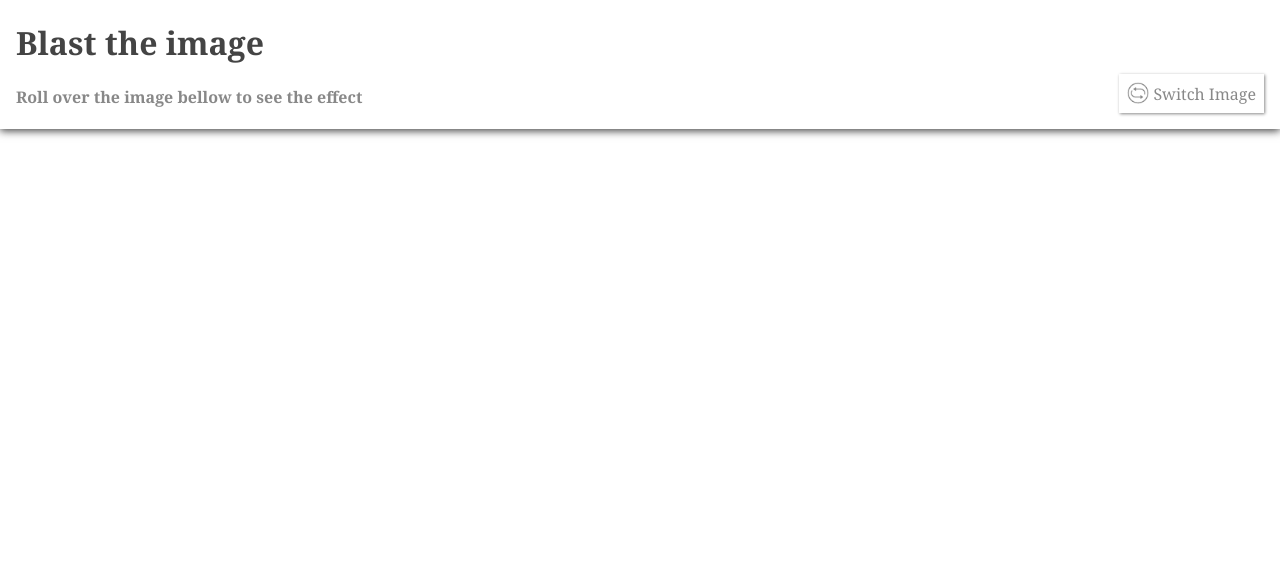
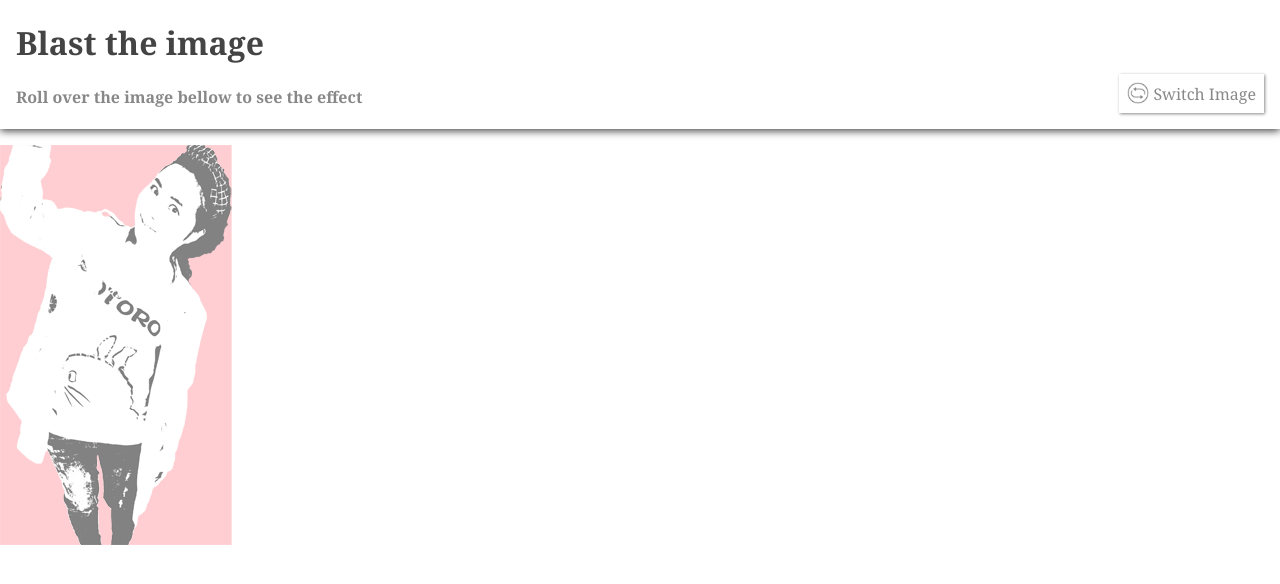
Before and after one commit to Hackbit/angularattack2017-kzhang, an Angular app: page / in a window 1280 px wide. Shown: the top 584 px of the page. Built offline with nearby package versions, Linux system fonts and the light colour scheme.

Commit message:
draw img on canvas

```diff
--- a/src/app/file.service.ts
+++ b/src/app/file.service.ts
@@ -2,7 +2,7 @@ import { Injectable } from '@angular/core';
 
 @Injectable()
 export class FileService {
-    imageData: string;
+    imageData: string = 'assets/default.png';
 
     readImage(imageFile: File): Promise<any> {
         return new Promise(function (resolve, reject) {
--- a/src/app/image-canvas.component.ts
+++ b/src/app/image-canvas.component.ts
@@ -1,19 +1,38 @@
-import { Component } from '@angular/core';
+import { Component, ViewChild, ElementRef, AfterViewInit } from '@angular/core';
 
 import { FileService } from './file.service';
 
 @Component({
     selector: 'my-image-canvas',
     template: `
-        <img src="{{imageData}}">
+        <canvas #canvas></canvas>
     `
 })
-export class ImageCanvasComponent {
-    imageData: string = '';
+export class ImageCanvasComponent implements AfterViewInit {
+    @ViewChild('canvas') canvasRef: ElementRef;
+    canvas: HTMLCanvasElement;
+    context: CanvasRenderingContext2D;
+    host: HTMLElement;
+    imageData: string;
 
-    constructor(private fileService: FileService) { }
+    constructor(private fileService: FileService, private hostRef: ElementRef) { }
+
+    ngAfterViewInit() {
+        this.canvas = this.canvasRef.nativeElement as HTMLCanvasElement;
+        this.context = this.canvas.getContext('2d');
+        this.host = this.hostRef.nativeElement as HTMLElement;
+        this.redraw();
+    }
 
     redraw() {
+        this.canvas.width = this.host.clientWidth;
+        this.canvas.height = this.host.clientHeight;
+
         this.imageData = this.fileService.imageData;
+        let img = document.createElement('img') as HTMLImageElement;
+        img.onload = () => {
+            this.context.drawImage(img, 0, 0);
+        };
+        img.src = this.imageData;
     }
 }
```
Also changed, not shown: src/assets/default.png (added).
